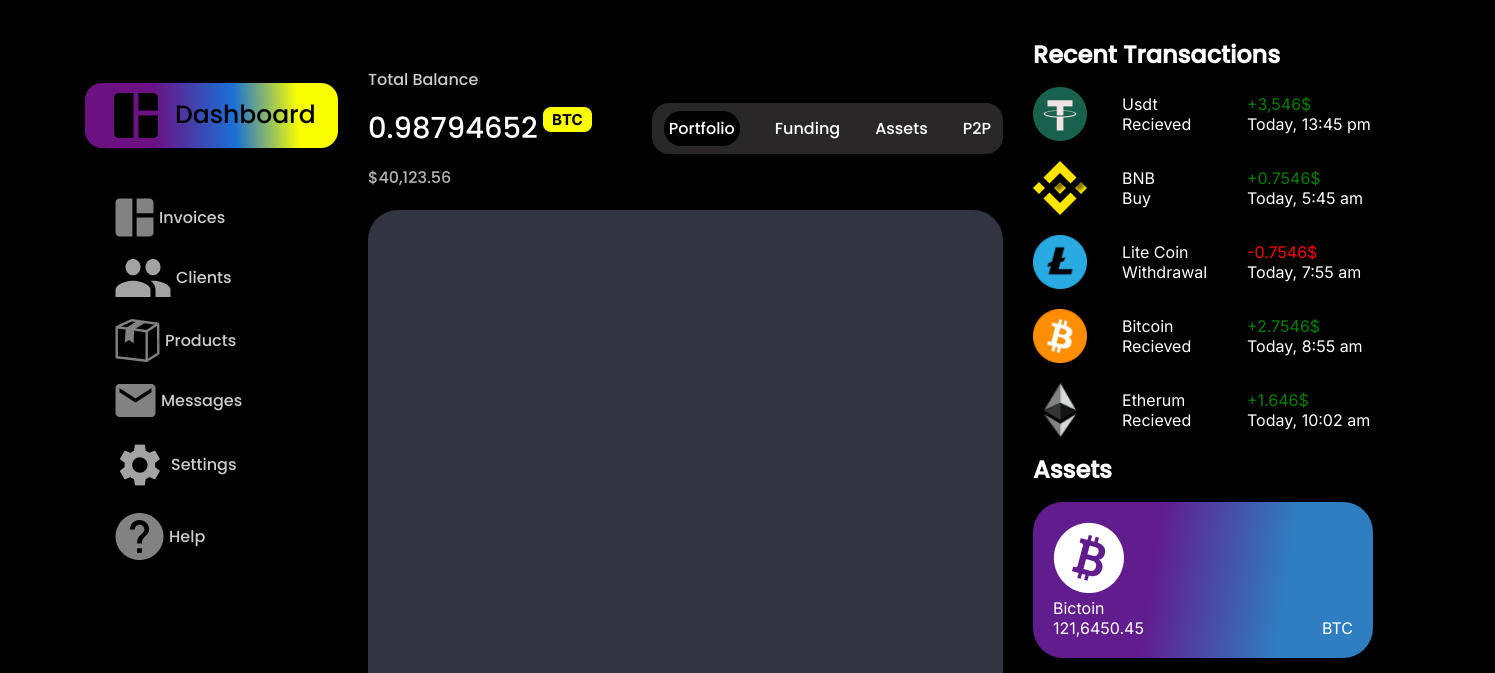
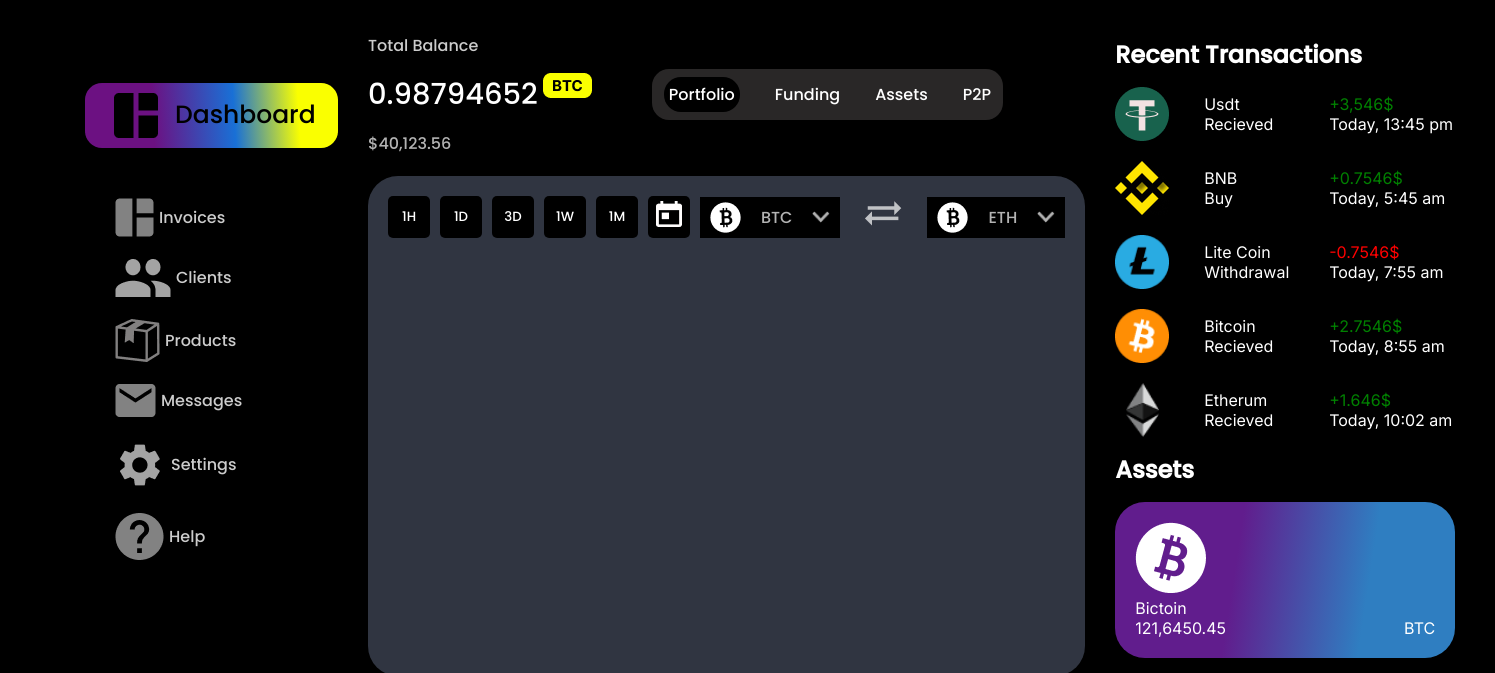
Before and after one commit to HyTaXx/Integration-maquette, a website: page index.html in a window 1280 px wide. Shown: the part 122-795 px from the top of the page, 1495 px wide, since content can reach past the window. Drawn offline with Linux system fonts and the light colour scheme.

Commit message:
:lipstick: V1 without responsive done

```diff
--- a/index.html
+++ b/index.html
@@ -79,6 +79,34 @@
                 </section>
                 <section class="stock-graph">
                     <div class="graph">
+                        <div class="stock-nav-graph">
+                            <div class="stock-icons1-graph">
+                                <button class="btn-sort">1H</button>
+                                <button class="btn-sort">1D</button>
+                                <button class="btn-sort">3D</button>
+                                <button class="btn-sort">1W</button>
+                                <button class="btn-sort">1M</button>
+                                <button class="btn-sort"><img src="img/calendar-icon.png" alt=""></button>
+                            </div>
+                            <div class="stock-money">
+                                <div class="stock-btc">
+                                    <img src="img/bitcoin-icon3.png" alt="">
+                                    <p>BTC</p>
+                                    <img src="img/down-icon.png" alt="" width="18px" height="12px">
+                                </div>
+                                <div>
+                                    <img src="img/arrow-icon.png" alt="">
+                                </div>
+                                <div class="stock-eth">
+                                    <img src="img/bitcoin-icon3.png" alt="">
+                                    <p>ETH</p>
+                                    <img src="img/down-icon.png" alt="" width="18px" height="12px">
+                                </div>
+                            </div>
+                        </div>
+                        <div>
+                            <!-- Emplacement graph -->
+                        </div>
                     </div>
                 </section>
                 <section class="stock-transactions">
--- a/style/style.scss
+++ b/style/style.scss
@@ -58,10 +58,68 @@ body{
         .stock-graph{
             margin-top: 20px;
             .graph{
+                padding: 20px;
                 background-color: #303541;
                 border-radius: 30px;
                 width: 100%;
                 height: 500px;
+                .stock-nav-graph{
+                    display: flex;
+                    flex-direction: row;
+                    justify-content: space-between;
+                    gap: 10px;
+                    .stock-money{
+                        font-family: 'Poppins',sans-serif;
+                        align-items: center;
+                        display: flex;
+                        flex-direction: row;
+                        justify-content: space-between;
+                        gap: 25px;
+                        p{
+                            opacity: 70%;
+                        }
+                        .stock-btc{
+                            align-items: center;
+                            background-color: black;
+                            display: flex;
+                            gap: 20px;
+                            padding: 5px;
+                            padding-left: 10px;
+                            padding-right: 10px;
+                            flex-direction: row;
+                            justify-content: space-between;
+                        }
+                        .stock-eth{
+                            align-items: center;
+                            background-color: black;
+                            display: flex;
+                            gap: 20px;
+                            padding: 5px;
+                            padding-left: 10px;
+                            padding-right: 10px;
+                            flex-direction: row;
+                            justify-content: space-between;
+                        }
+                    }
+                    .stock-icons1-graph{
+                        display: flex;
+                        flex-direction: row;
+                        gap: 10px;
+                        button{
+                            border-radius: 5px;
+                            width: 42px;
+                            height: 42px;
+                            background-color: black;
+                            color: white;
+                            font-family: 'Poppins',sans-serif;
+                            border: 0;
+                        }
+                        button:active{
+                            background-color: white;
+                            color: black;
+                        }
+                    }
+                }
             }
         }
     }
```
Also changed, not shown: img/Etherium-icon3.png (added), img/arrow-icon.png (added), img/bitcoin-icon3.png (added), img/calendar-icon.png (added), img/down-icon.png (added), style/style.css, 1 other file.
